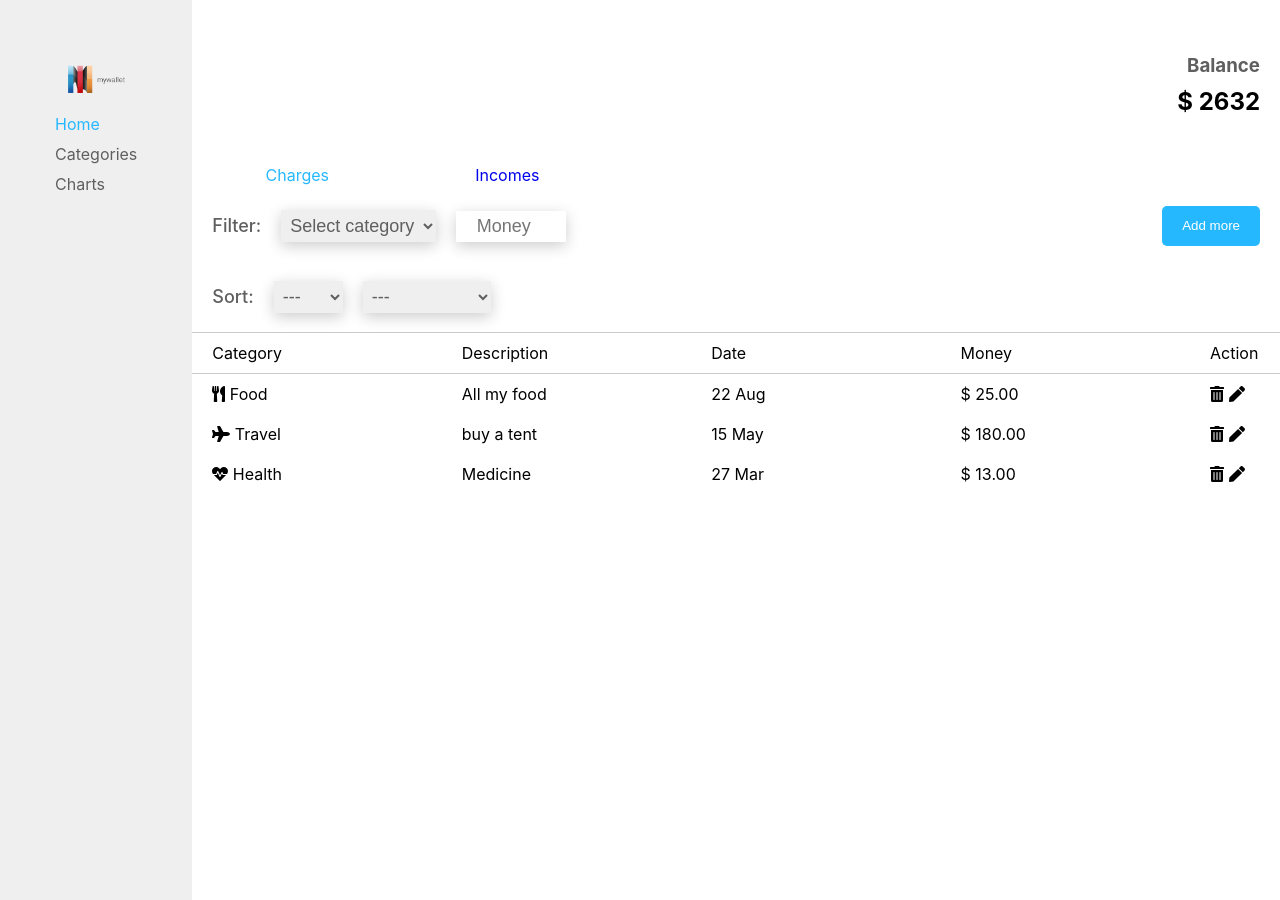
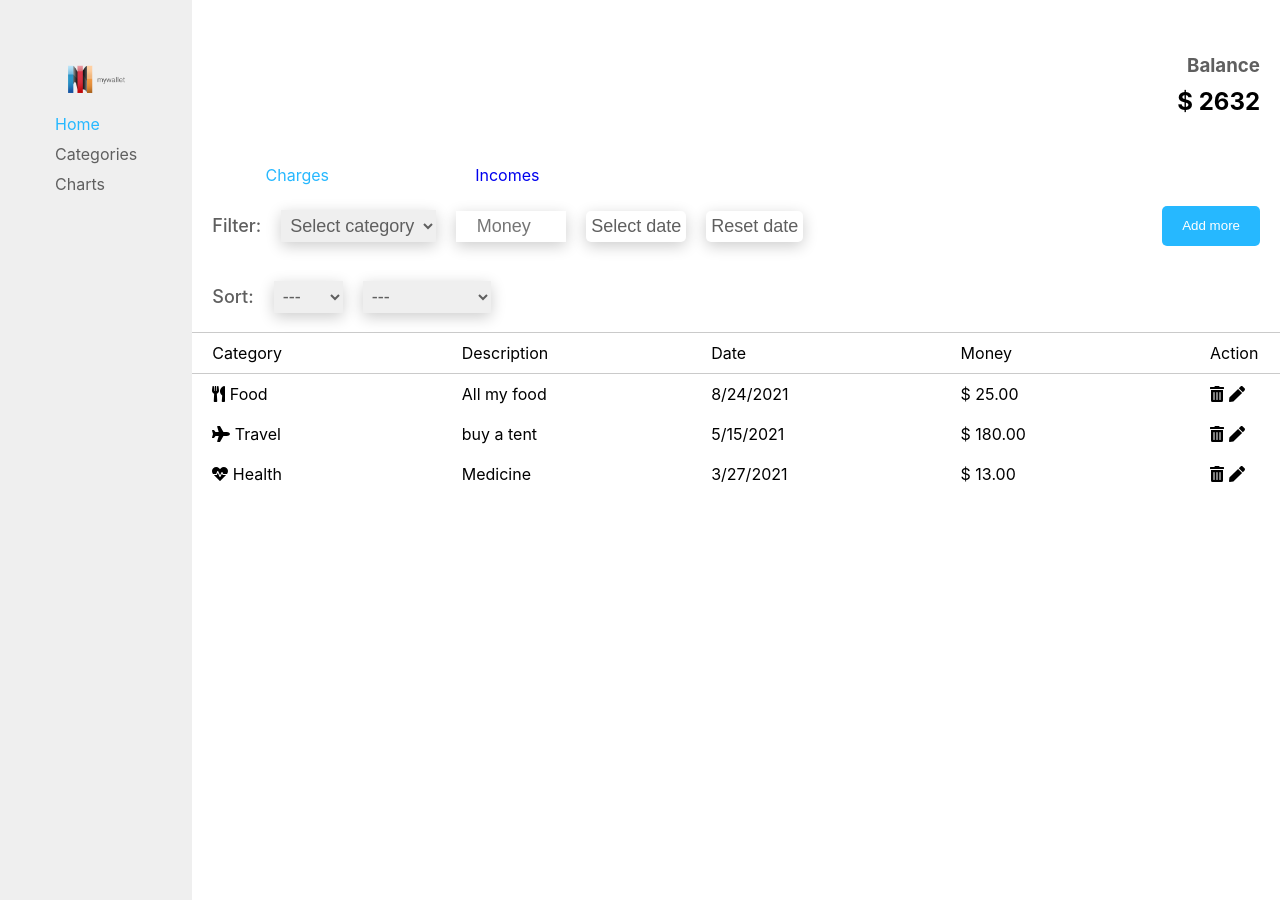
Before and after one commit to ViraOsina/cursor-project, a React (Create React App) app: page /cursor-project/charges in a window 1280 px wide. Built offline with nearby package versions, Linux system fonts and the light colour scheme.

Commit message:
add date filter

```diff
--- a/package.json
+++ b/package.json
@@ -13,6 +13,7 @@
     "chart.js": "^3.5.0",
     "moment": "^2.29.1",
     "react": "^17.0.2",
+    "react-calendar": "^3.4.0",
     "react-chartjs-2": "^3.0.4",
     "react-dom": "^17.0.2",
     "react-redux": "^7.2.4",
--- a/src/components/Home/Charges.jsx
+++ b/src/components/Home/Charges.jsx
@@ -5,7 +5,8 @@ import ModalForm from './modalComponent_addMore/Modal';
 import { useDispatch, useSelector } from 'react-redux';
 import { openModalAction } from '../../redux/homeReducer';
 import EditModal from './modalComponent_addMore/EditModal';
-
+import Calendar from 'react-calendar';
+import 'react-calendar/dist/Calendar.css';
 
 
 const Table = styled.div`
@@ -68,7 +69,27 @@ const AddMore = styled.button`
     border-radius: 5px;
 `;
 
-export default function Charges() {
+const FilterBtn = styled.button`
+    padding: 5px;
+    margin: 0 10px;
+    box-shadow: 0 4px 15px rgba(0, 0, 0, 0.2);
+    font-size: 18px;
+    color: #5f5f5f;
+	text-align: center;
+    border: none;
+    outline: none;
+    border-radius: 5px;
+    background-color: white;
+`;
+
+
+
+const Calendars = styled(Calendar)`
+    position: absolute;
+    display: ${props => props.display ? 'block' : 'none'};
+`;
+
+export default function Charges(props) {
     const dispach = useDispatch();
     const chargesDB = useSelector(state => state.homeReducer.chargesDB);
     const targetItem = useSelector(state => state.homeReducer.targetItem);
@@ -77,6 +98,8 @@ export default function Charges() {
     const [moneySort, setMoneySort] = useState('');
     const [selectCategory, setSelectCategory] = useState('');
     const [inputMoney, setInputMoney] = useState('');
+    const [inputMonth, setMonth] = useState();
+    const [inputRange, setRange] = useState();
     let filteredChargesArr = [...chargesDB];
 
 
@@ -100,6 +123,10 @@ export default function Charges() {
         : inputMoney ? chargesDB.filter(item => item.money <= inputMoney) : filteredChargesArr;
 
 
+    filteredChargesArr = inputMonth ? filteredChargesArr.filter(item => inputMonth.getMonth() === new Date(item.milliseconds).getMonth()) : filteredChargesArr;
+
+    filteredChargesArr = inputRange ? filteredChargesArr.filter(item => inputRange[0].getDate() <= new Date(item.milliseconds).getDate()
+        && inputRange[1].getDate() >= new Date(item.milliseconds).getDate()) : filteredChargesArr;
 
     return (
         <>
@@ -118,14 +145,24 @@ export default function Charges() {
                     <Input
                         onChange={e => {
                             setInputMoney(e.target.value)
-
                         }}
                         value={inputMoney}
-                        required
                         placeholder="Money"
                         name="money"
                         type="number"
                     />
+                    <FilterBtn onClick={() => props.setDisplay(!props.display)}>Select date</FilterBtn>
+                    <FilterBtn onClick={() => {setMonth(); setRange()}}>Reset date</FilterBtn>
+
+                      <Calendars
+                        display={props.display}
+                        returnValue={'range'}
+                        selectRange={true}
+                        onChange={value => {setRange(value)}}
+                        onClickMonth={value => {setRange();setMonth(value)}}
+                        maxDate={new Date()}
+                        defaultView={'year'}/>
+
                 </InputBlock>
                 <AddMore onClick={() => { dispach(openModalAction()) }}>Add more</AddMore>
             </Filter>
--- a/src/components/Home/Home.jsx
+++ b/src/components/Home/Home.jsx
@@ -1,4 +1,4 @@
-import React from 'react'
+import React, { useState } from 'react'
 import styled from 'styled-components'
 import { NavLink, Route, useRouteMatch } from 'react-router-dom'
 import Charges from './Charges'
@@ -26,6 +26,7 @@ const AdditionalLink = styled(NavLink)`
 
 function Home() {
 	const match = useRouteMatch()
+	const [display, setDisplay] = useState(false);
 
 	return (
 		<>
@@ -35,10 +36,10 @@ function Home() {
 			</Links>
 
 			<Route path={`${match.path}/charges`}>
-				<Charges />
+				<Charges display={display} setDisplay={setDisplay} />
 			</Route>
 			<Route path={`${match.path}/incomes`}>
-				<Incomes />
+				<Incomes display={display} setDisplay={setDisplay} />
 			</Route>
 		</>
 	)
--- a/src/components/Home/Incomes.jsx
+++ b/src/components/Home/Incomes.jsx
@@ -5,6 +5,8 @@ import ModalForm from './modalComponent_addMore/Modal';
 import {openModalAction} from '../../redux/homeReducer';
 import { useDispatch, useSelector } from 'react-redux';
 import EditModal from './modalComponent_addMore/EditModal';
+import Calendar from 'react-calendar';
+import 'react-calendar/dist/Calendar.css';
 
 
 const Table = styled.div`
@@ -50,6 +52,7 @@ const Span = styled.span`
 const Select = styled.select`
     font-size: 18px;
     padding: 5px;
+    margin: 0 10px;
     border: none;
     outline: none;
     color: #5f5f5f;
@@ -66,23 +69,69 @@ const AddMore = styled.button`
     border-radius: 5px;
 `;
 
-export default function Incomes() {
+const FilterBtn = styled.button`
+    padding: 5px;
+    margin: 0 10px;
+    box-shadow: 0 4px 15px rgba(0, 0, 0, 0.2);
+    font-size: 18px;
+    color: #5f5f5f;
+	text-align: center;
+    border: none;
+    outline: none;
+    border-radius: 5px;
+    background-color: white;
+`;
+
+
+
+const Calendars = styled(Calendar)`
+    position: absolute;
+    display: ${props => props.display ? 'block' : 'none'};
+`;
+
+export default function Incomes(props) {
     const dispach = useDispatch();
 	const incomesDB = useSelector(state => state.homeReducer.incomesDB);
     const targetItem = useSelector(state => state.homeReducer.targetItem);
     const categories = useSelector(state => state.category.categories);
-
+    const [alphabetSort, setAlphabetSort] = useState('');
+    const [moneySort, setMoneySort] = useState('');
     const [selectCategory, setSelectCategory] = useState('');
     const [inputMoney, setInputMoney] = useState('');
-    const filteredIncomesArr = selectCategory && inputMoney ? incomesDB.filter(item => item.category === selectCategory && item.money <= inputMoney)
-     : selectCategory ? incomesDB.filter(item => item.category === selectCategory)
-     : inputMoney ? incomesDB.filter(item => item.money <= inputMoney) : incomesDB;
+    const [inputMonth, setMonth] = useState();
+    const [inputRange, setRange] = useState();
+    let filteredIncomesArr = [...incomesDB];
+
+// Sort
+if (alphabetSort) {
+    filteredIncomesArr=filteredIncomesArr.sort((a, b) => {
+        return alphabetSort === 'true' ? (a.category > b.category ? 1 : -1) : (a.category < b.category ? 1 : -1)
+    });
+} else if (moneySort) {
+    filteredIncomesArr=filteredIncomesArr.sort((a, b) => {
+        return moneySort === 'true' ? a.money - b.money : b.money - a.money;
+    })
+} else {
+    filteredIncomesArr = [...incomesDB];
+}
+
+
+// Filter
+    filteredIncomesArr = selectCategory && inputMoney ? incomesDB.filter(item => item.category === selectCategory && item.money <= inputMoney)
+        : selectCategory ? incomesDB.filter(item => item.category === selectCategory)
+        : inputMoney ? incomesDB.filter(item => item.money <= inputMoney) : filteredIncomesArr;
+
+        filteredIncomesArr = inputMonth ? filteredIncomesArr.filter(item => inputMonth.getMonth() === new Date(item.milliseconds).getMonth()) : filteredIncomesArr;
+
+        filteredIncomesArr = inputRange ? filteredIncomesArr.filter(item => inputRange[0].getDate() <= new Date(item.milliseconds).getDate()
+         && inputRange[1].getDate() >= new Date(item.milliseconds).getDate()) : filteredIncomesArr;
+
 
     return(
         <>
             <Filter>
                 <InputBlock>
-                    <Span>My Incomes</Span>
+                    <Span>Filter: </Span>
                     <Select value={selectCategory} onChange={(e) => {
                         setSelectCategory(e.target.value);
                     }}> <option value={''}>Select category</option>
@@ -102,8 +151,38 @@ export default function Incomes() {
                     name="money"
                     type="number"
                 />
+                <FilterBtn onClick={() => props.setDisplay(!props.display)}>Select date</FilterBtn>
+                    <FilterBtn onClick={() => {setMonth(); setRange()}}>Reset date</FilterBtn>
+
+                      <Calendars
+                        display={props.display}
+                        returnValue={'range'}
+                        selectRange={true}
+                        onChange={value => {setRange(value)}}
+                        onClickMonth={value => {setRange();setMonth(value)}}
+                        maxDate={new Date()}
+                        defaultView={'year'}/>
                 </InputBlock>
                 <AddMore onClick={() => {dispach(openModalAction())}}>Add more</AddMore>
+            </Filter>
+            <Filter>
+                <InputBlock>
+                    <Span>Sort: </Span>
+                    <Select onChange={e => {
+                        setAlphabetSort(e.target.value)
+                    }}>
+                        <option value={''}>---</option>
+                        <option value={true}>A - Z</option>
+                        <option value={false}>Z - A</option>
+                    </Select>
+                    <Select onChange={e => {
+                        setMoneySort(e.target.value)
+                    }}>
+                        <option value={''}>---</option>
+                        <option value={true}>From lower</option>
+                        <option value={false}>From higher</option>
+                    </Select>
+                </InputBlock>
             </Filter>
             <Table>
                 <span>Category</span>
--- a/src/components/Home/modalComponent_addMore/Modal.jsx
+++ b/src/components/Home/modalComponent_addMore/Modal.jsx
@@ -3,6 +3,7 @@ import { useDispatch, useSelector } from 'react-redux'
 import styled from 'styled-components'
 import { closeModalAction} from '../../../redux/homeReducer';
 import { ADD_ITEM } from '../../../redux/actionTypes';
+import moment from 'moment';
 
 export const Modal = styled.div`
 	position: fixed;
@@ -93,12 +94,12 @@ export const ModalBtn = styled.button`
 export default function ModalForm(props) {
 	const [category, setCategory] = useState('Food');
 	const [description, setDesc] = useState('');
-	const [date] = useState(new Date().toString().slice(4, 10));
+	const [date] = useState(moment().format('l'));
 	const [money, setMoney] = useState('');
+	const [milliseconds] = useState(new Date().getTime());
 	const display = useSelector(state => state.homeReducer.display);
 	const dispach = useDispatch();
 	const categories = useSelector(state => state.category.categories);
-
 
 	const submitBtn = e => {
 		e.preventDefault()
@@ -106,7 +107,7 @@ export default function ModalForm(props) {
 
 		dispach({
 			type: ADD_ITEM,
-			payload: { category, description, date, money },
+			payload: { category, description, date, money, milliseconds },
 			target: props.target,
 		})
 	}
--- a/src/components/dataBase.js
+++ b/src/components/dataBase.js
@@ -1,20 +1,22 @@
+import moment from "moment";
+
 const TableItems = [
     {
         category: 'Food',
         description: "All my food",
-        date: '22 Aug',
+        date: moment().subtract(5, 'days').format('l'),
         money: 25,
     },
     {
         category: 'Travel',
         description: "buy a tent",
-        date: '15 May',
+        date: moment().subtract(14, 'days').subtract(3, 'month').format('l'),
         money: 180,
     },
     {
         category: 'Health',
         description: "Medicine",
-        date: '27 Mar',
+        date: moment().subtract(2, 'days').subtract(5, 'month').format('l'),
         money: 13,
     },
 ];
--- a/src/redux/homeReducer.js
+++ b/src/redux/homeReducer.js
@@ -1,3 +1,4 @@
+import moment from 'moment'
 import { OPEN_MODAL, CLOSE_MODAL, REMOVE_ITEM, ADD_ITEM, EDIT_ITEM, OPEN_EDIT_MODAL, CLOSE_EDIT_MODAL } from './actionTypes'
 
 const initialState = {
@@ -7,19 +8,22 @@ const initialState = {
 		{
 			category: 'Food',
 			description: "All my food",
-			date: '22 Aug',
+			date: moment().subtract(5, 'days').format('l'),
+			milliseconds: 1629752400000,
 			money: 25,
 		},
 		{
 			category: 'Travel',
 			description: "buy a tent",
-			date: '15 May',
+			date: moment().subtract(14, 'days').subtract(3, 'month').format('l'),
+			milliseconds: 1621026000000,
 			money: 180,
 		},
 		{
 			category: 'Health',
 			description: "Medicine",
-			date: '27 Mar',
+			date: moment().subtract(2, 'days').subtract(5, 'month').format('l'),
+			milliseconds: 1616796000000,
 			money: 13,
 		},
 	],
@@ -27,19 +31,22 @@ const initialState = {
 		{
 			category: 'Salary',
 			description: "",
-			date: '22 Aug',
+			date: moment().subtract(5, 'days').format('l'),
+			milliseconds: 1629752400000,
 			money: 2300,
 		},
 		{
 			category: 'Gift',
 			description: "",
-			date: '15 May',
+			date: moment().subtract(14, 'days').subtract(3, 'month').format('l'),
+			milliseconds: 1621026000000,
 			money: 200,
 		},
 		{
 			category: 'Bonus',
 			description: "",
-			date: '27 Mar',
+			date: moment().subtract(2, 'days').subtract(5, 'month').format('l'),
+			milliseconds: 1616796000000,
 			money: 350,
 		},
 	],
```
Also changed, not shown: 1 other file (tests, documents, lock files or other folders).
